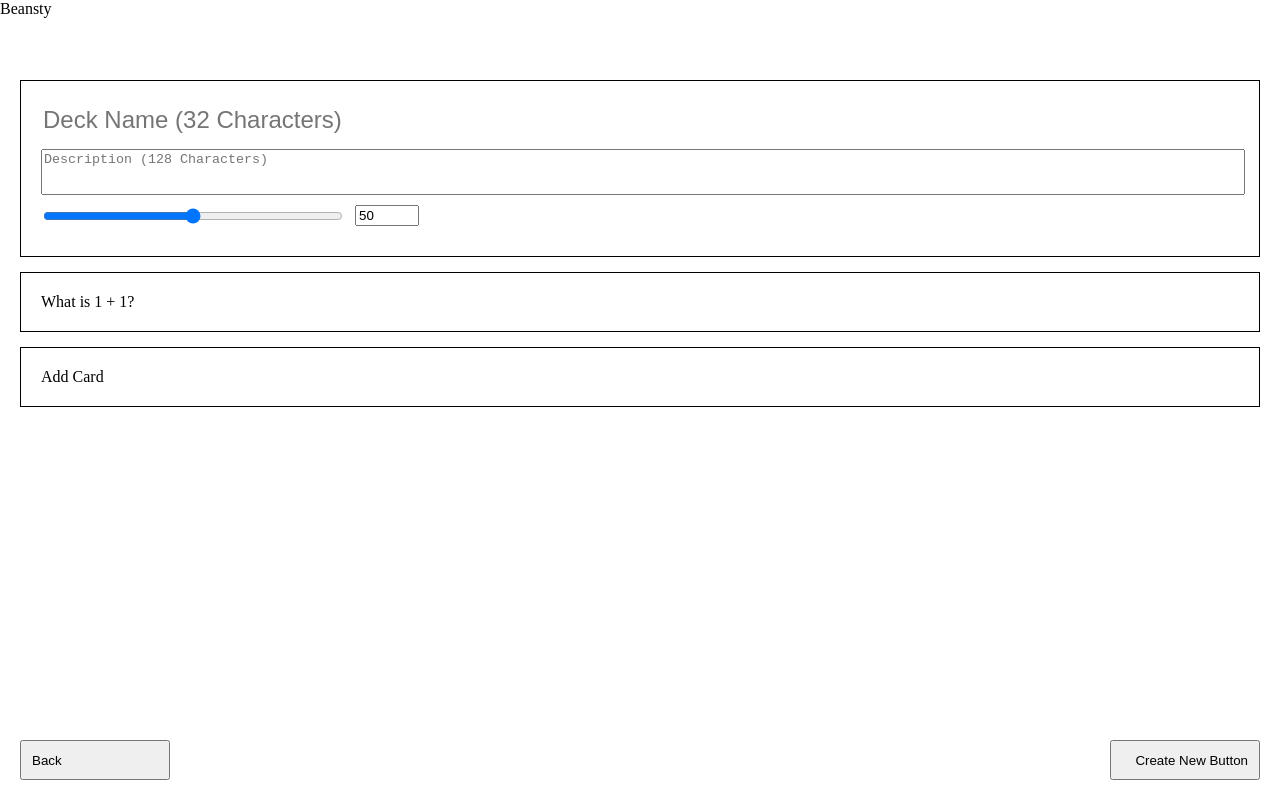
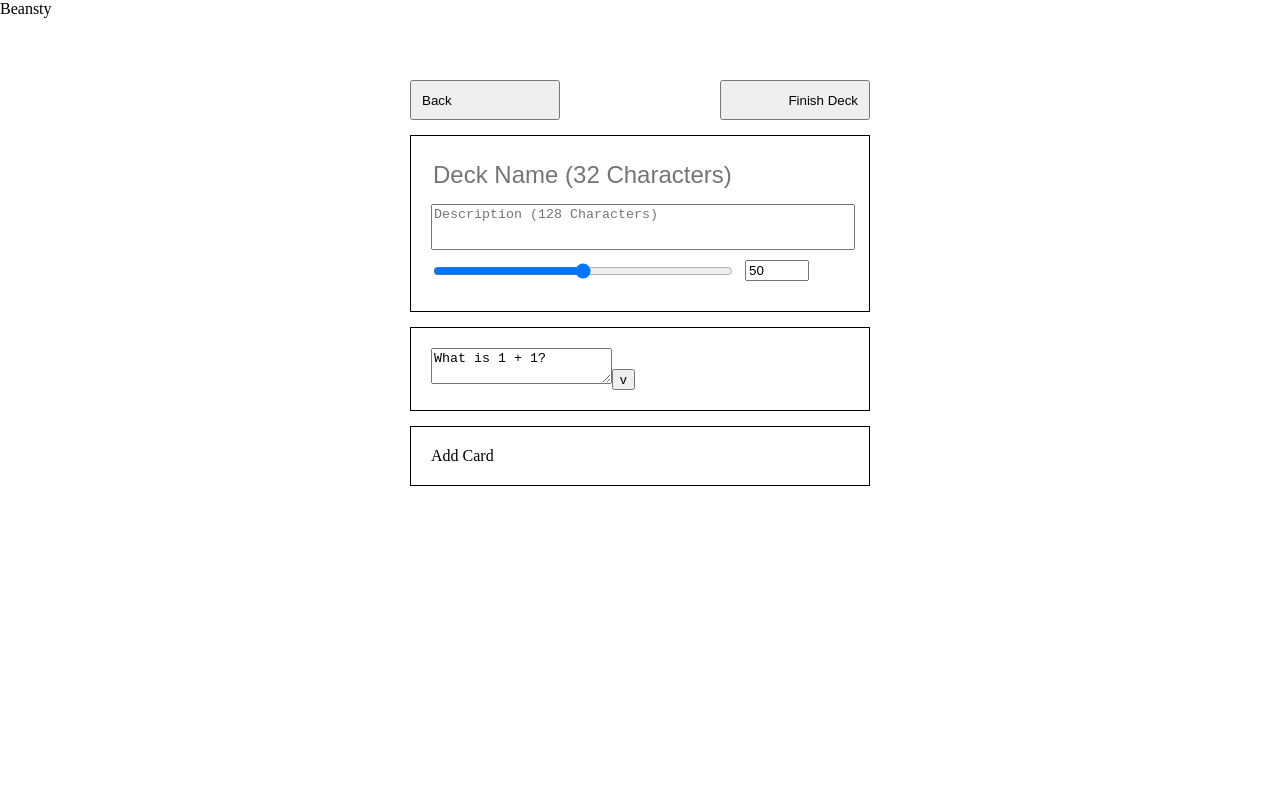
Before and after one commit to erocrizs/Beansty, a React (Create React App) app in the folder beansty/: page / in a window 1280 px wide. Both pictures are taken after a click on the element "Add new". Built offline with nearby package versions, Linux system fonts and the light colour scheme.

Commit message:
Implement basic card creation functionality without type

```diff
--- a/beansty/src/components/AppBody/AppBody.css
+++ b/beansty/src/components/AppBody/AppBody.css
@@ -0,0 +1,6 @@
+#app-body {
+  display: flex;
+  flex-flow: row nowrap;
+  justify-content: center;
+  width: 100%;
+}
--- a/beansty/src/components/AppBody/CreateDeck/CreateCard/index.js
+++ b/beansty/src/components/AppBody/CreateDeck/CreateCard/index.js
@@ -2,12 +2,88 @@ import { Component } from 'react';
 import './CreateCard.css';
 
 class CreateCard extends Component {
+  constructor(props) {
+    super(props);
 
+    this.state = {
+      open: false
+    };
+  }
 
   render () {
     return (
       <div className="create-card">
-        {this.props.card.question}
+        <div className="create-card-header">
+          <textarea
+            className="new-card-question"
+            name="question"
+            placeholder="Question"
+            value={this.props.card.question}
+            onChange={(e) => this.handleCardChange(e, 'question')}
+            />
+          <button className="new-card-dropdown"
+            onClick={this.toggleOpen.bind(this)}>
+            {this.state.open ? '^' : 'v'}
+          </button>
+        </div>
+        <div className="create-card-body" className={this.state.open ? '' : 'no-render'}>
+          <div className="create-card-point-container">
+            <div className="create-card-point-label">Point Value: </div>
+            <input type="text"
+              className="create-card-point"
+              value={this.props.card.point}
+              onChange={(e) => this.handleCardChange(e, 'point')}/>
+          </div>
+          <div className="create-card-type">
+            <div className="create-card-type-label">Type of question:</div>
+            <div className="create-card-type-options">
+              {this.renderTypeOption('text', 'Text')}
+              {this.renderTypeOption('radio', 'Choose')}
+              {this.renderTypeOption('checkbox', 'Checkbox')}
+              {this.renderTypeOption('arrange', 'Arrange')}
+              {this.renderTypeOption('list', 'List')}
+            </div>
+          </div>
+          {this.displayTypeOptions()}
+          <div className="create-card-cancel">
+            <button type="button" onClick={() => this.props.onDelete(this)}>
+              Delete
+            </button>
+          </div>
+        </div>
+      </div>
+    );
+  }
+
+  toggleOpen () {
+    this.setState({
+      ...this.state,
+      open: !this.state.open
+    });
+  }
+
+  handleCardChange (event, property) {
+    const value = event.target.value;
+    this.props.onUpdate(property, value);
+  }
+
+  displayTypeOptions () {
+    return (<div>{this.props.card.type || 'none'}</div>)
+  }
+
+  renderTypeOption (type, label) {
+    return (
+      <div className="create-card-type-option">
+        <input
+          type="radio"
+          id={`card-type-${type}-${this.props.card.id}`}
+          name={`card-type-${this.props.card.id}`}
+          value={type}
+          checked={this.props.card.type === type}
+          onChange={(e) => this.handleCardChange(e, 'type')}/>
+        <label htmlFor={`card-type-${type}-${this.props.card.id}`}>
+          {label}
+        </label>
       </div>
     );
   }
--- a/beansty/src/components/AppBody/CreateDeck/CreateDeck.css
+++ b/beansty/src/components/AppBody/CreateDeck/CreateDeck.css
@@ -6,6 +6,8 @@
   flex-flow: column nowrap;
   justify-content: space-between;
   align-items: stretch;
+  max-width: 500px;
+  flex: 0 1 500px;
 }
 
 #create-deck {
@@ -71,6 +73,7 @@
   flex-flow: row nowrap;
   justify-content: space-between;
   align-self: center;
+  margin-bottom: 15px;
 }
 
 #create-deck-container #create-deck-finish button {
--- a/beansty/src/components/AppBody/CreateDeck/index.js
+++ b/beansty/src/components/AppBody/CreateDeck/index.js
@@ -13,7 +13,7 @@ class CreateDeck extends Component {
           question: 'What is 1 + 1?',
           type: 'text',
           answer: '2',
-          score: 1
+          point: 1
         }
       ]
     };
@@ -22,6 +22,20 @@ class CreateDeck extends Component {
   render() {
     return (
       <div id="create-deck-container" className="full-height">
+        <div id="create-deck-finish">
+          <button
+            id="create-new-deck-cancel"
+            type="reset"
+            form="create-deck-form">
+            Back
+          </button>
+          <button
+            id="create-new-deck-button"
+            type="submit"
+            form="create-deck-form">
+            Finish Deck
+          </button>
+        </div>
         <div id="create-deck" className="full-height">
           <div id="create-deck-details">
             <label htmlFor="new-deck-title" className="no-render">Deck Name</label>
@@ -78,20 +92,6 @@ class CreateDeck extends Component {
             </div>
           </div>
         </div>
-        <div id="create-deck-finish">
-          <button
-            id="create-new-deck-cancel"
-            type="reset"
-            form="create-deck-form">
-            Back
-          </button>
-          <button
-            id="create-new-deck-button"
-            type="submit"
-            form="create-deck-form">
-            Create New Button
-          </button>
-        </div>
       </div>
     );
   }
@@ -99,8 +99,11 @@ class CreateDeck extends Component {
   renderCards () {
     return this.state.cards.map(
       card => (
-        <div className="create-card-container">
-          <CreateCard key={card.id} card={card}/>
+        <div key={card.id} className="create-card-container">
+          <CreateCard
+            card={card}
+            onUpdate={(prop, value) => this.updateCard(card.id, prop, value)}
+            onDelete={() => this.deleteCard(card.id)}/>
         </div>
       )
     );
@@ -125,12 +128,48 @@ class CreateDeck extends Component {
     );
   }
 
+  updateCard (id, prop, value) {
+    for (let card of this.state.cards) {
+      if (card.id === id) {
+        if (prop === 'point' && !value.match(/^\d+(\.\d*)?$/)) {
+          break;
+        }
+
+        card[prop] = value;
+        break;
+      }
+    }
+
+    this.setState({
+      ...this.state,
+      cards: [...this.state.cards]
+    });
+  }
+
+  deleteCard (cardId) {
+    let indexToDelete = -1;
+    for (let i in this.state.cards) {
+      if (this.state.cards[i].id === cardId) {
+        indexToDelete = i;
+      }
+    }
+
+    if (indexToDelete >= 0) {
+      this.state.cards.splice(indexToDelete, 1);
+    }
+
+    this.setState({
+      ...this.state,
+      cards: [...this.state.cards]
+    });
+  }
+
   newCardTemplate () {
     return {
       id: this.getNewCardID(),
       question: '',
       type: null,
-      score: 1
+      point: 1
     };
   }
 
--- a/beansty/src/library/mockdeck.js
+++ b/beansty/src/library/mockdeck.js
@@ -9,22 +9,22 @@ const mockdeck = (id) => ({
       question: 'What is 1 + 1?',
       type: 'text',
       answer: '2',
-      score: 1
+      point: 1
     },
     {
       id: 1,
       question: 'What kind of question is this?',
       type: 'radio',
       options: [
-        'radio',
-        'text',
-        'checkbox',
-        'arrange',
-        'enumerate_order',
-        'enumerate_unorder',
+        'Choose',
+        'Text',
+        'Checkbox',
+        'Arrange',
+        'Ordered List',
+        'Unordered List'
       ],
       answer: '0',
-      score: 1
+      point: 1
     },
     {
       id: 2,
@@ -36,7 +36,7 @@ const mockdeck = (id) => ({
         '2 + 8'
       ],
       answer: [1, 2],
-      score: 1
+      point: 1
     },
     {
       id: 3,
@@ -49,23 +49,23 @@ const mockdeck = (id) => ({
         'snake',
         'zebra'
       ],
-      score: 1
+      point: 1
     },
     {
       id: 4,
       question: 'What are the names of the main characters in Tom & Jerry?',
-      type: 'enumerate',
+      type: 'list',
       order: false,
       answer: [
         'Tom',
         'Jerry'
       ],
-      score: 1
+      point: 1
     },
     {
       id: 5,
       question: 'What are the nicknames of the last four demographic cohort/generations? (in order)',
-      type: 'enumerate',
+      type: 'list',
       order: true,
       answer: [
         'Boomers',
@@ -73,7 +73,7 @@ const mockdeck = (id) => ({
         'Millenials',
         'Zoomers'
       ],
-      score: 1
+      point: 1
     }
   ]
 });
```
